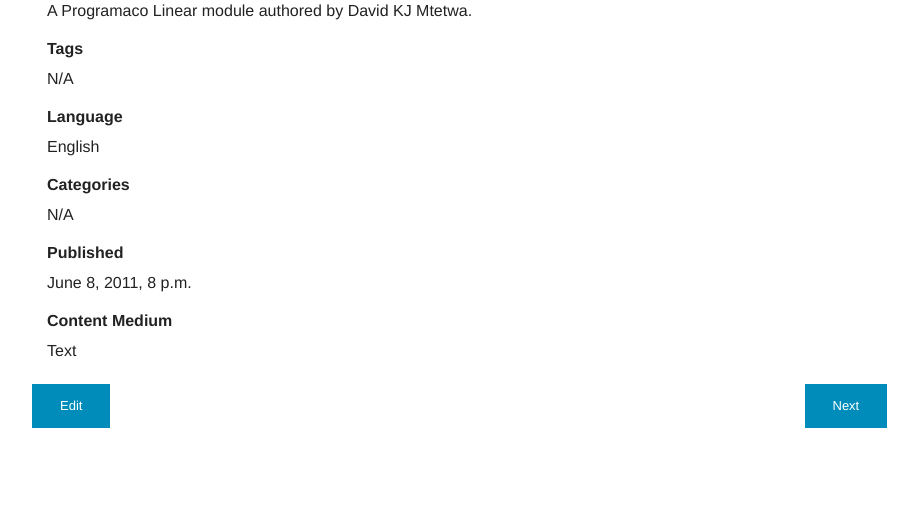
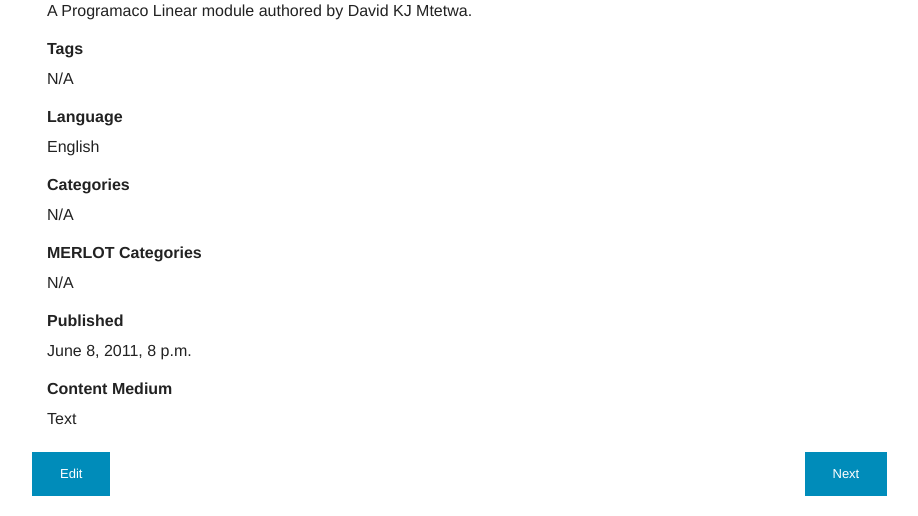
Before and after one commit to oeglobal/ocwc-data, a Django app: template search/web/templates/web/course_detail.html in a window 1280 px wide. Shown: the part 389-905 px from the top of the page, without its empty margins (108-1026 px from the left). Before the commit the page ends 817 px from the top, so only its background shows below. Run offline with Django 3.2, Linux system fonts and the light colour scheme; the template is opened without the code that fills it: values that come from a table or form of the project are taken from there, others are empty; data comes from the database, SQL or seed files in the repository; parts of the project's set-up code (start-up, migrations or seed data) failed here and were passed over.

Commit message:
support editing of new categories

```diff
--- a/search/data/management/commands/merlot.py
+++ b/search/data/management/commands/merlot.py
@@ -30,7 +30,7 @@ class Command(BaseCommand):
             self.import_categories()
 
     def subdomain_search(self, url):
-        print '-------- MERLOT -------'
+        print '-------- Present in MERLOT but missing in OEConsortium -------'
         params = {
             'licenseKey': settings.MERLOT_KEY,
             'page': 1,
@@ -58,8 +58,8 @@ class Command(BaseCommand):
                 break
 
     def local_subdomain_search(self, url):
-        print '----- OEConsortium ------'
-        for course in Course.objects.filter(linkurl__icontains=url, merlot_present=False):
+        print '----- Missing in MERLOT but present in OEConsortium ------'
+        for course in Course.objects.filter(linkurl__icontains=url, merlot_present=False, merlot_ignore=False):
             print course.linkurl
 
     def _locate_local_url(self, url):
--- a/search/data/models.py
+++ b/search/data/models.py
@@ -102,8 +102,10 @@ class Course(models.Model):
 
     merlot_present = models.BooleanField(default=False)
     merlot_synced = models.BooleanField(default=False)
+    merlot_ignore = models.BooleanField(default=False)
 
     merlot_categories = TreeManyToManyField('MerlotCategory', blank=True, null=True)
+    merlot_url = models.TextField(blank=True, default='')
 
     def save(self, update_linkhash=False, force_insert=False, force_update=False, using=None):
         if not self.linkhash or update_linkhash:
--- a/search/web/templates/web/course_detail.html
+++ b/search/web/templates/web/course_detail.html
@@ -1,4 +1,4 @@
-{% extends "web/base.html" %}
+{% extends "web/base.html" %}{% load mptt_tags %}
 
 {% block contents %}
 <div class="row">
@@ -22,6 +22,16 @@
 			{% else %}
 				<dd>N/A</dd>
 			{% endif %}
+			<dt>MERLOT Categories</dt>
+			{% if course.merlot_categories.all %}
+				<dd>
+					{% for node in course.merlot_categories.all %}
+						{{ node.get_ancestors|tree_path:" > " }} > {{ node }}<br />
+					{% endfor %}
+				</dd>
+			{% else %}
+				<dd>N/A</dd>
+			{% endif %}
 			<dt>Published</dt>
 			<dd>{{ course.date_published }}</dd>
 			<dt>Content Medium</dt>
--- a/search/web/templates/web/course_form.html
+++ b/search/web/templates/web/course_form.html
@@ -17,4 +17,7 @@
 		{% crispy form %}
 	</div>
 </div>
+<div class="row">
+	<div style="height: 300px;"></div>
+</div>
 {% endblock %}
```
Also changed, not shown: search/web/forms.py (+6 -1 lines), search/web/templates/web/source_course_list.html (+10 -0 lines), search/web/views/dashboard.py (+9 -0 lines), search/data/migrations/0012_auto__add_field_course_merlot_url.py (added), search/data/migrations/0013_auto__add_field_course_merlot_ignore.py (added).
